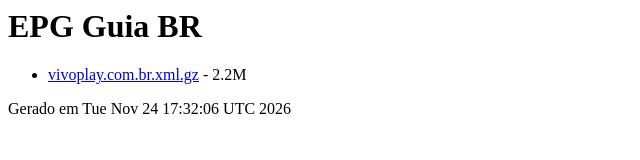
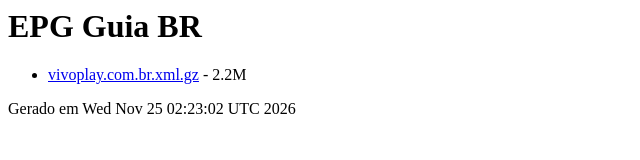
Before and after one commit to LichRei/epg-br, a plain HTML site: page index.html in a window 1280 px wide. Shown: the full height of the page, 0-640 px from the left. Drawn offline with Linux system fonts and the light colour scheme.

Commit message:
deploy: 12acfcf2a3bb5dd11bcc517b8b6d991eb3486ac5

```diff
--- a/index.html
+++ b/index.html
@@ -1,3 +1,3 @@
 <html><body><h1>EPG Guia BR</h1><ul>
 <li><a href="vivoplay.com.br.xml.gz">vivoplay.com.br.xml.gz</a> - 2.2M</li>
-</ul><p>Gerado em Tue Nov 24 17:32:06 UTC 2026</p></body></html>
+</ul><p>Gerado em Wed Nov 25 02:23:02 UTC 2026</p></body></html>
```
Also changed, not shown: 1 other file.
